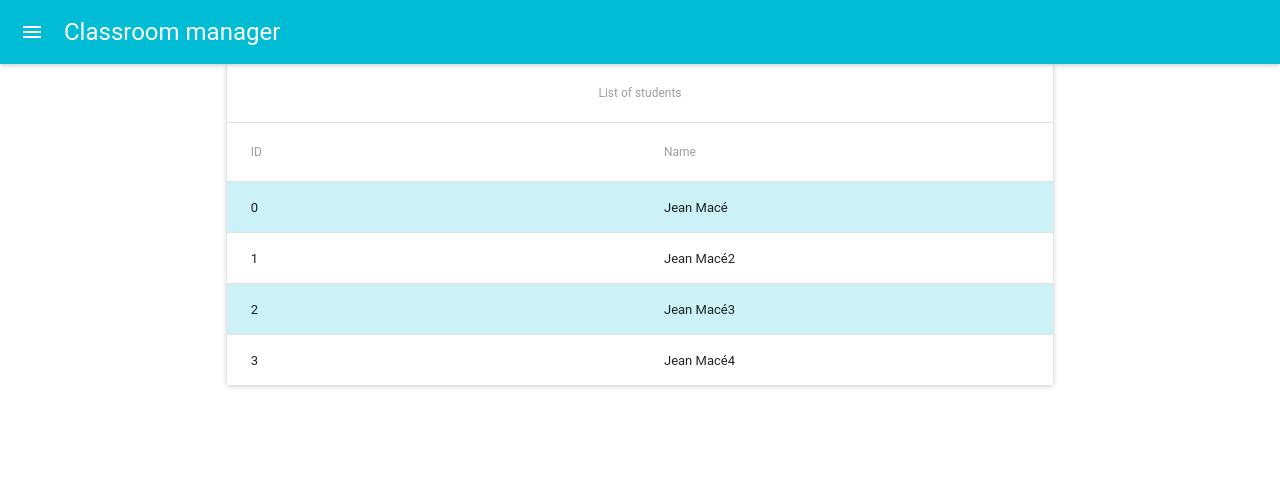
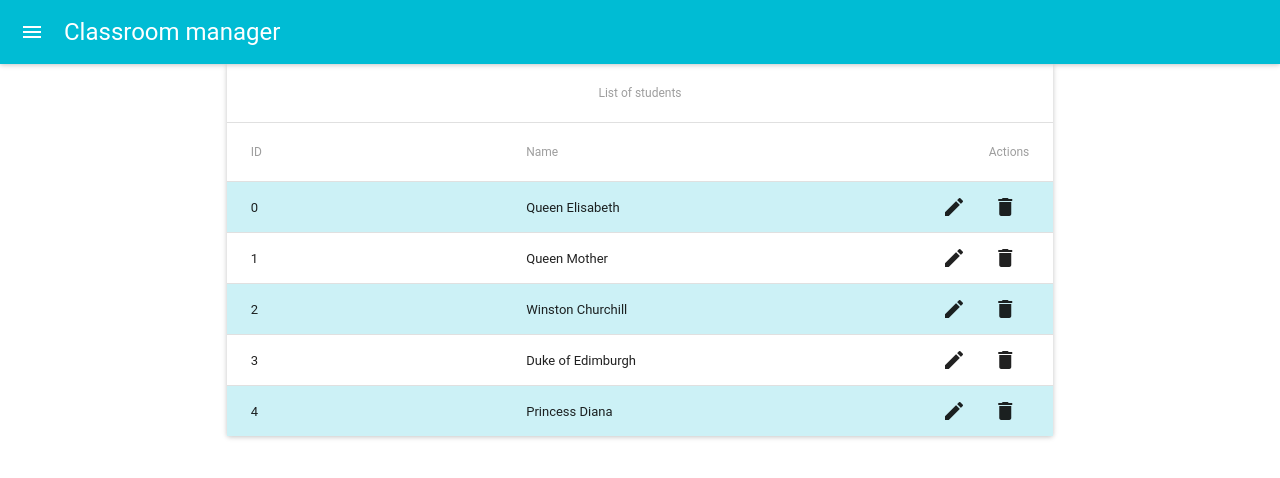
Before and after one commit to fabienpinel/lls-frontest, a React (Create React App) app in the folder lls-frontend/: page / in a window 1280 px wide. Shown: the top 478 px of the page. Built offline with nearby package versions, Linux system fonts and the light colour scheme; the HTML template or start-up script is replaced by a standard one.

Commit message:
deleting students now

```diff
--- a/lls-frontend/package.json
+++ b/lls-frontend/package.json
@@ -3,6 +3,7 @@
   "version": "0.1.0",
   "private": true,
   "dependencies": {
+    "material-design-icons": "^3.0.1",
     "material-ui": "^0.20.0",
     "react": "^16.2.0",
     "react-dom": "^16.2.0",
--- a/lls-frontend/public/index.html
+++ b/lls-frontend/public/index.html
@@ -4,37 +4,17 @@
     <meta charset="utf-8">
     <meta name="viewport" content="width=device-width, initial-scale=1, shrink-to-fit=no">
     <meta name="theme-color" content="#000000">
-    <!--
-      manifest.json provides metadata used when your web app is added to the
-      homescreen on Android. See https://developers.google.com/web/fundamentals/engage-and-retain/web-app-manifest/
-    -->
-    <link rel="manifest" href="%PUBLIC_URL%/manifest.json">
     <link rel="shortcut icon" href="%PUBLIC_URL%/favicon.ico">
-    <!--
-      Notice the use of %PUBLIC_URL% in the tags above.
-      It will be replaced with the URL of the `public` folder during the build.
-      Only files inside the `public` folder can be referenced from the HTML.
-
-      Unlike "/favicon.ico" or "favicon.ico", "%PUBLIC_URL%/favicon.ico" will
-      work correctly both with client-side routing and a non-root public URL.
-      Learn how to configure a non-root public URL by running `npm run build`.
-    -->
-    <title>React App</title>
+    <title>Classroom manager App</title>
   </head>
   <body>
     <noscript>
       You need to enable JavaScript to run this app.
     </noscript>
     <div id="root"></div>
-    <!--
-      This HTML file is a template.
-      If you open it directly in the browser, you will see an empty page.
-
-      You can add webfonts, meta tags, or analytics to this file.
-      The build step will place the bundled scripts into the <body> tag.
-
-      To begin the development, run `npm start` or `yarn start`.
-      To create a production bundle, use `npm run build` or `yarn build`.
-    -->
   </body>
+  <footer>
+    <link href="https://fonts.googleapis.com/icon?family=Material+Icons"
+    rel="stylesheet">
+  </footer>
 </html>
--- a/lls-frontend/src/App.js
+++ b/lls-frontend/src/App.js
@@ -10,23 +10,30 @@ class App extends Component {
     this.state = {
       students: [
         {
-            firstname: "Jean",
-            lastname: "Macé",
+            firstname: "Queen",
+            lastname: "Elisabeth",
         },
         {
-            firstname: "Jean",
-            lastname: "Macé2",
+            firstname: "Queen",
+            lastname: "Mother",
         },
         {
-            firstname: "Jean",
-            lastname: "Macé3",
+            firstname: "Winston",
+            lastname: "Churchill",
         },
         {
-            firstname: "Jean",
-            lastname: "Macé4",
+            firstname: "Duke",
+            lastname: "of Edimburgh",
+        },
+        {
+            firstname: "Princess",
+            lastname: "Diana",
         }
     ]
     }
+  }
+  onDeleteStudentRequested(studentid){
+    this.setState(this.state.students.splice(studentid,1));
   }
   render() {
     return (
@@ -36,7 +43,9 @@ class App extends Component {
             title="Classroom manager"
             iconClassNameRight="muidocs-icon-class"
           />
-          <Classroom studentList={this.state.students}/>
+          <Classroom
+          studentList={this.state.students}
+          callbackDeleteStudent={(studentid) => this.onDeleteStudentRequested(studentid) }/>
         </div>
       </MuiThemeProvider>
 
--- a/lls-frontend/src/Components/Classroom/classroom.js
+++ b/lls-frontend/src/Components/Classroom/classroom.js
@@ -8,10 +8,20 @@ import {
     TableRowColumn,
 } from 'material-ui/Table';
 import Paper from 'material-ui/Paper';
+import IconButton from 'material-ui/IconButton';
 import { Grid, Row, Col } from 'react-flexbox-grid';
 import './classroom.css';
 
+// Style to inject in component to override inline css
+// allow us to avoid the use of !important in CSS
+const rightAlignedInlineStyleOverride = {
+    rightAligned: {
+        textAlign: 'right'
+    }
+};
+
 class Classroom extends Component {
+
     constructor() {
         super();
         this.state = {
@@ -28,7 +38,19 @@ class Classroom extends Component {
             }
         };
     }
+    editStudent(event){
+        let studentId = event.currentTarget.dataset.id;
+        // show edit modal
+        console.log('edit student', studentId);
+    }
+    deleteStudent(event){
+        let studentId = event.currentTarget.dataset.id;
+        //show confirm modal
+        console.log('delete student', studentId);
+        this.props.callbackDeleteStudent(studentId);
+    }
     render() {
+
         return (
             <section className="classroom">
                 <Grid fluid>
@@ -49,7 +71,7 @@ class Classroom extends Component {
                                         >
                                             <TableRow>
                                                 <TableHeaderColumn
-                                colSpan="2"
+                                                    colSpan="3"
                                                     tooltip="List of all the students from this classroom"
                                                     style={{ textAlign: 'center' }}>
                                                     List of students
@@ -58,6 +80,7 @@ class Classroom extends Component {
                                             <TableRow>
                                                 <TableHeaderColumn tooltip="ID of the student">ID</TableHeaderColumn>
                                                 <TableHeaderColumn tooltip="Name">Name</TableHeaderColumn>
+                                                <TableHeaderColumn tooltip="Actions" style={rightAlignedInlineStyleOverride.rightAligned}>Actions</TableHeaderColumn>
                                             </TableRow>
                                         </TableHeader>
                                         <TableBody
@@ -70,6 +93,23 @@ class Classroom extends Component {
                                                 <TableRow key={index}>
                                                     <TableRowColumn>{index}</TableRowColumn>
                                                     <TableRowColumn>{student.firstname + " " + student.lastname}</TableRowColumn>
+                                                    <TableRowColumn style={rightAlignedInlineStyleOverride.rightAligned}>
+                                                        <IconButton
+                                                            iconClassName="material-icons"
+                                                            tooltip="Edit student"
+                                                            data-id={index}
+                                                            onClick={(event) => { this.editStudent(event) }}
+                                                        >
+                                                            edit</IconButton>
+                                                        &nbsp;
+                                                        <IconButton
+                                                            iconClassName="material-icons"
+                                                            tooltip="Delete student"
+                                                            data-id={index}
+                                                            onClick={(event) => { this.deleteStudent(event) }}
+                                                        >
+                                                            delete</IconButton>
+                                                    </TableRowColumn>
                                                 </TableRow>
                                             ))}
                                         </TableBody>
```
Lines whose indentation alone changed are shown as unchanged.
